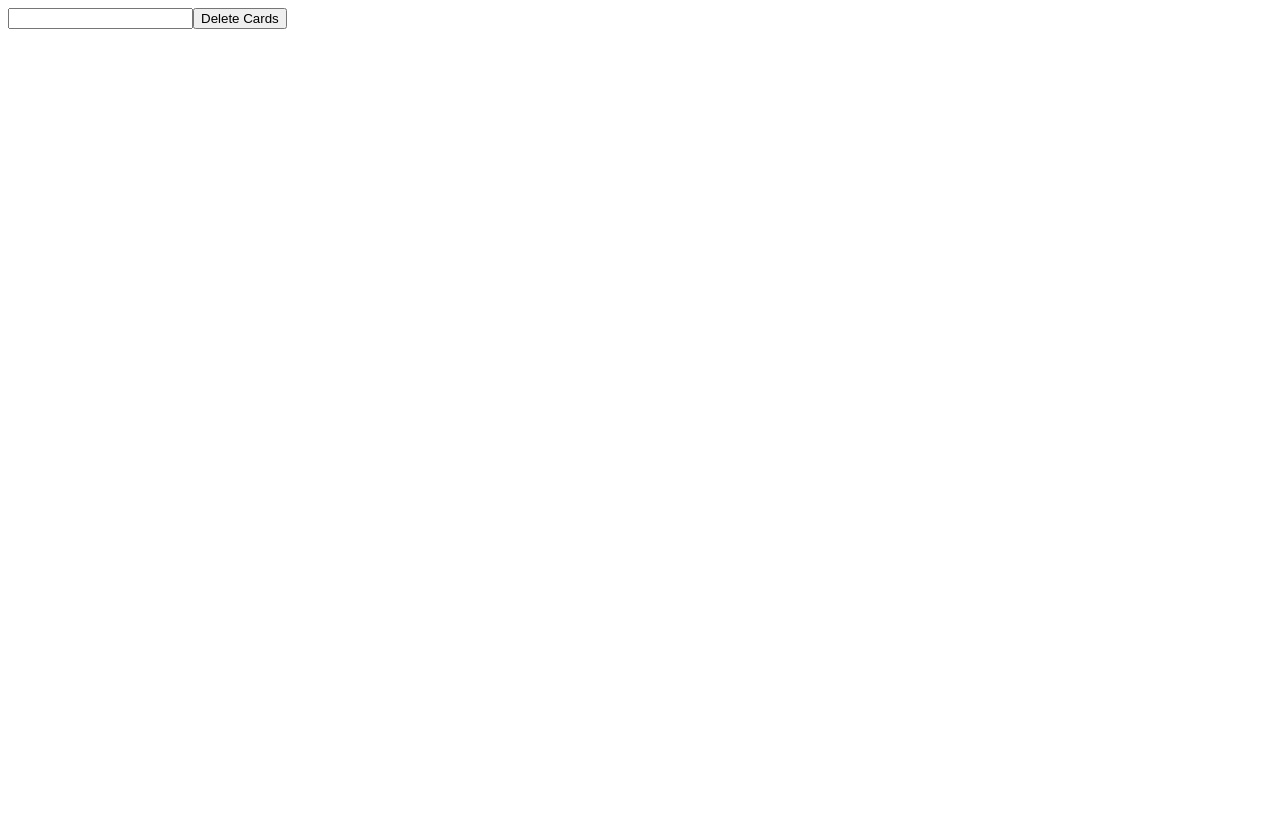
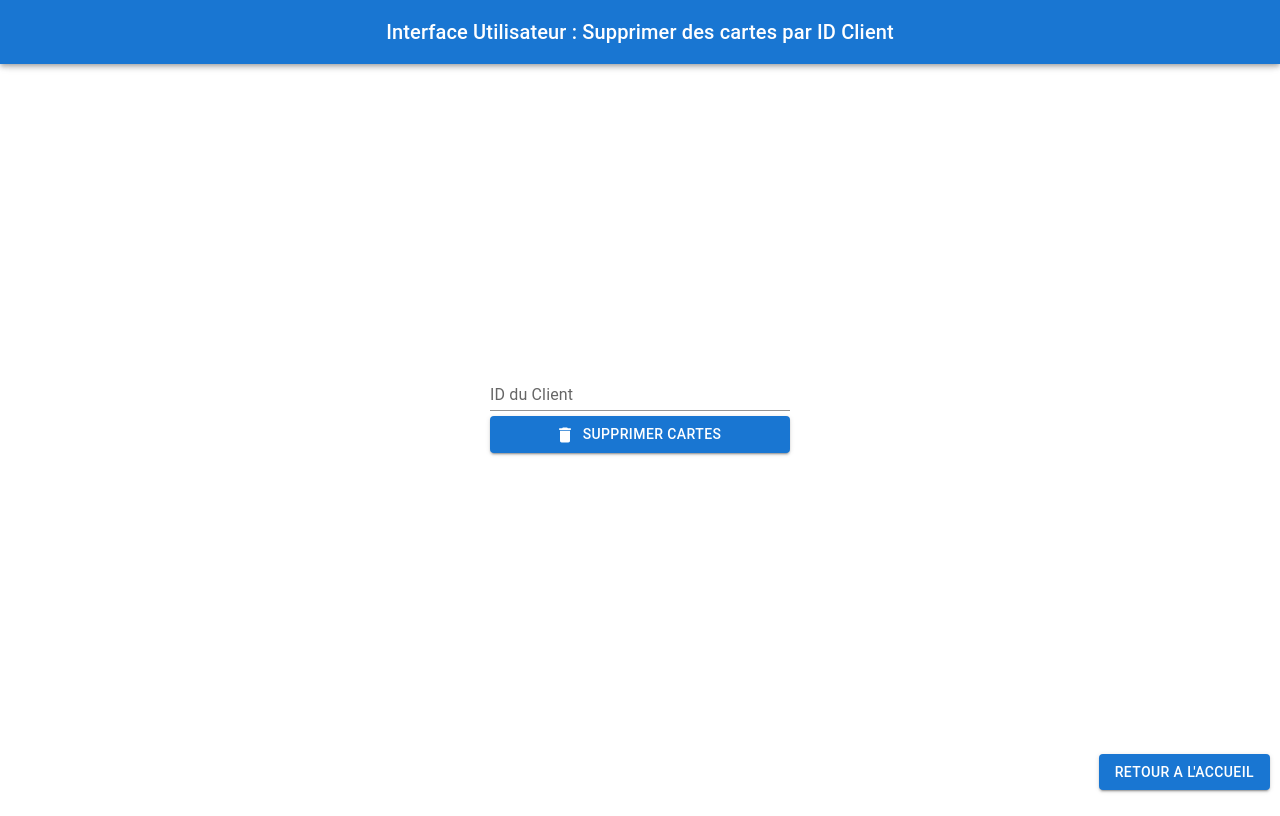
Before and after one commit to MrGuapo/ServiceWeb_Labo2, a React (Create React App) app in the folder frontend/: page /deleteCardByCustomerId in a window 1280 px wide. Built offline with nearby package versions, Linux system fonts and the light colour scheme.

Commit message:
Code first version of DeleteCardsByCustomerId

```diff
--- a/frontend/src/components/common/Home.js
+++ b/frontend/src/components/common/Home.js
@@ -1,4 +1,4 @@
-import {AppBar, Box, Button, ButtonGroup, Container, Grid, Toolbar, Typography} from "@mui/material";
+import {Button, ButtonGroup, Container} from "@mui/material";
 import {Link} from "react-router-dom";
 import NavBar from "./NavBar";
 
--- a/frontend/src/components/features/CardList.js
+++ b/frontend/src/components/features/CardList.js
@@ -1,8 +1,7 @@
 import {useState, useEffect} from "react";
 import axios from "axios";
 import {DataGrid} from "@mui/x-data-grid";
-import {Link} from "react-router-dom";
-import {Button, Container} from "@mui/material";
+import {Container} from "@mui/material";
 import NavBar from "../common/NavBar";
 import HomeButton from "../common/HomeButton";
 
--- a/frontend/src/components/features/DeleteCardByNumber.js
+++ b/frontend/src/components/features/DeleteCardByNumber.js
@@ -2,22 +2,16 @@ import {useState} from "react";
 import axios from "axios";
 import {Button, Container, FormControl, Input, InputLabel, Typography} from "@mui/material";
 import DeleteIcon from "@mui/icons-material/Delete";
-import {Link} from "react-router-dom";
 import NavBar from "../common/NavBar";
 import HomeButton from "../common/HomeButton";
 
 const DeleteCardByNumber = () => {
     const [cardNumber, setCardNumber] = useState("");
     const [isDeleted, setIsDeleted] = useState(false);
-    const [error, setError] = useState(null);
 
     const deleteCard = async () => {
-        try {
-            await axios.delete(`deleteCardByNumber/${cardNumber}`);
-            setIsDeleted(true);
-        } catch (error) {
-            setError(error.message);
-        }
+        await axios.delete(`deleteCardByNumber/${cardNumber}`);
+        setIsDeleted(true);
     };
 
     const handleInputChange = (e) => {
@@ -35,7 +29,7 @@ const DeleteCardByNumber = () => {
                 alignItems: "center"
             }}>
                 <FormControl variant="standard" style={{width: "300px", textAlign: "center"}}>
-                    <InputLabel htmlFor="cardNumber">Numero de carte</InputLabel>
+                    <InputLabel htmlFor="cardNumber">Numéro de carte</InputLabel>
                     <Input type="text" value={cardNumber} onChange={handleInputChange}/>
                     {isDeleted ? (
                         <Typography sx={{color: "green"}}>La carte avec le numéro {cardNumber} a été supprimée avec
--- a/frontend/src/components/features/DeleteCardsByCustomerId.js
+++ b/frontend/src/components/features/DeleteCardsByCustomerId.js
@@ -1,18 +1,18 @@
 import {useState} from "react";
 import axios from "axios";
+import NavBar from "../common/NavBar";
+import {Button, Container, FormControl, Input, InputLabel, Typography} from "@mui/material";
+import DeleteIcon from "@mui/icons-material/Delete";
+import HomeButton from "../common/HomeButton";
 
 const DeleteCardsByCustomerId = () => {
     const [customerId, setCustomerId] = useState("");
     const [isDeleted, setIsDeleted] = useState(false);
-    const [error, setError] = useState(null);
 
     const deleteCards = async () => {
-        try {
-            await axios.delete(`deleteCardsByCustomerId/${customerId}`);
-            setIsDeleted(true);
-        } catch (error) {
-            setError(error.message);
-        }
+        await axios.delete(`deleteCardsByCustomerId/${customerId}`);
+        setIsDeleted(true);
+
     };
 
     const handleInputChange = (e) => {
@@ -20,14 +20,31 @@ const DeleteCardsByCustomerId = () => {
     }
 
     return (
-        <div className="DeleteCardsByCustomerId">
-            <input type="text" value={customerId} onChange={handleInputChange}/>
-            {isDeleted ? (
-                <p>Cards with customer id {customerId} have been successfully deleted.</p>
-            ) : (
-                <button onClick={deleteCards}>Delete Cards</button>
-            )}
-            {error && <p>Error: {error}</p>}
+        <div className="DeleteCardsByCustomerId" style={{display: "flex", flexDirection: "column", minHeight: "100vh"}}>
+            <NavBar text="Supprimer des cartes par ID Client"/>
+            <Container style={{
+                flex: "1",
+                display: "flex",
+                flexDirection: "column",
+                justifyContent: "center",
+                alignItems: "center"
+            }}>
+                <FormControl variant="standard" style={{width: "300px", textAlign: "center"}}>
+                    <InputLabel htmlFor="cardNumber">ID du Client</InputLabel>
+                    <Input type="text" value={customerId} onChange={handleInputChange}/>
+                    {isDeleted ? (
+                        <Typography sx={{color: "green"}}>
+                            Les cartes avec le ID client " {customerId} " ont été supprimées avec succès!
+                        </Typography>
+                    ) : (
+                        <Button onClick={deleteCards} variant="contained" startIcon={<DeleteIcon/>}
+                                style={{marginTop: "5px"}}>
+                            Supprimer cartes
+                        </Button>
+                    )}
+                </FormControl>
+            </Container>
+            <HomeButton/>
         </div>
     );
 };
```
